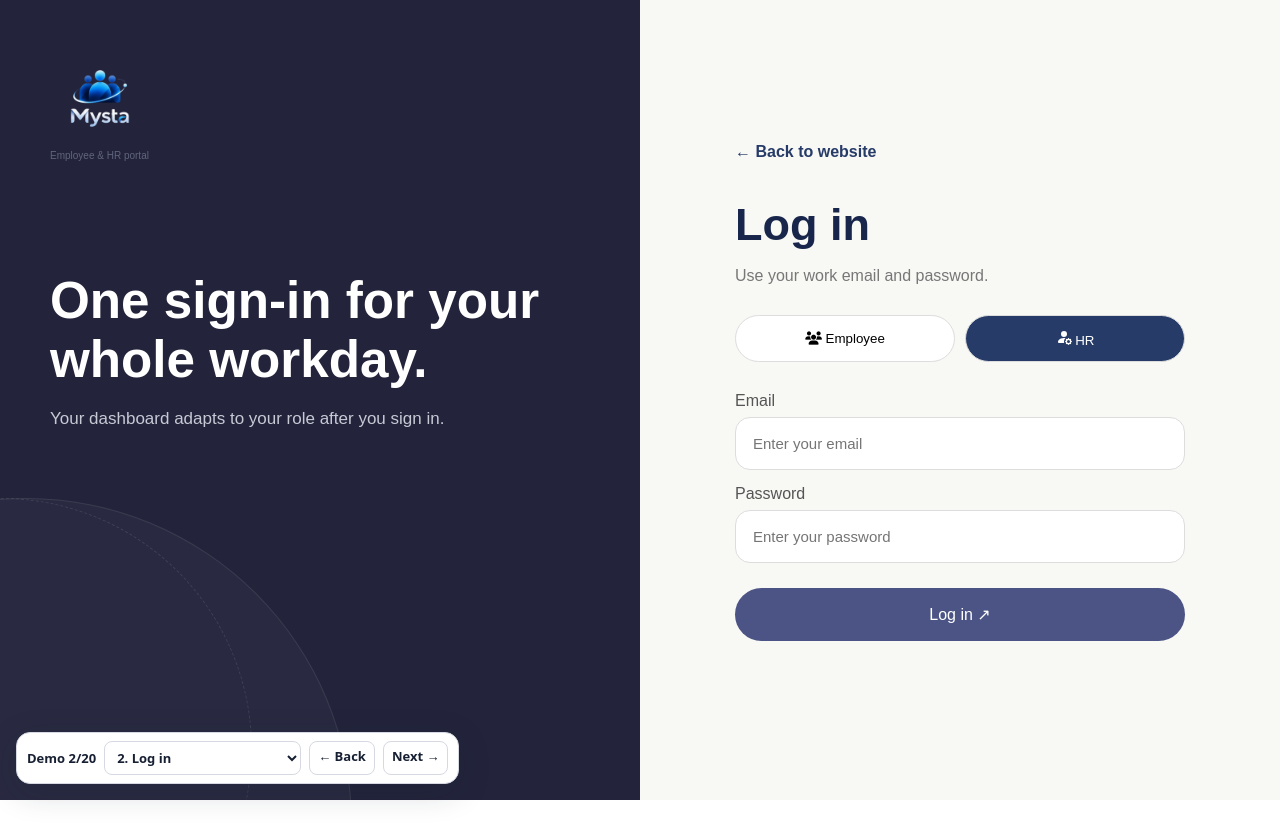
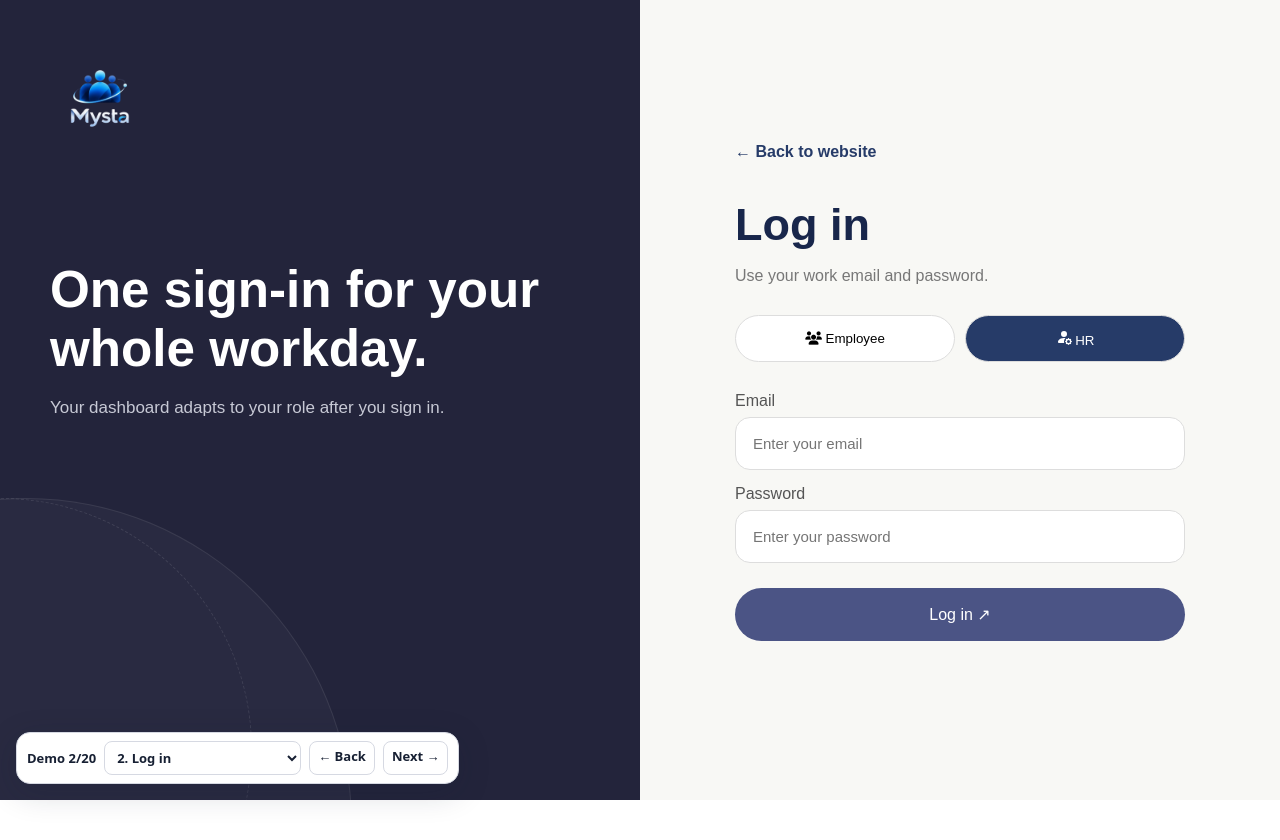
Before and after one commit to HR-Management-System-Group-4/HR-Management-System, a plain HTML site: page Sara_Dolat/log in/index.html in a window 1280 px wide. Drawn offline with Linux system fonts and the light colour scheme.

Commit message:
Update log in

```diff
--- a/Sara_Dolat/log in/index.html
+++ b/Sara_Dolat/log in/index.html
@@ -20,7 +20,7 @@
         <div class="logo">
            <img src="../../assets/Logo.png" width="100" height="100" alt="Mysta">
         </div>
-        <small>Employee & HR portal</small>
+
         <h1>
             One sign-in for your whole
             workday.
```
